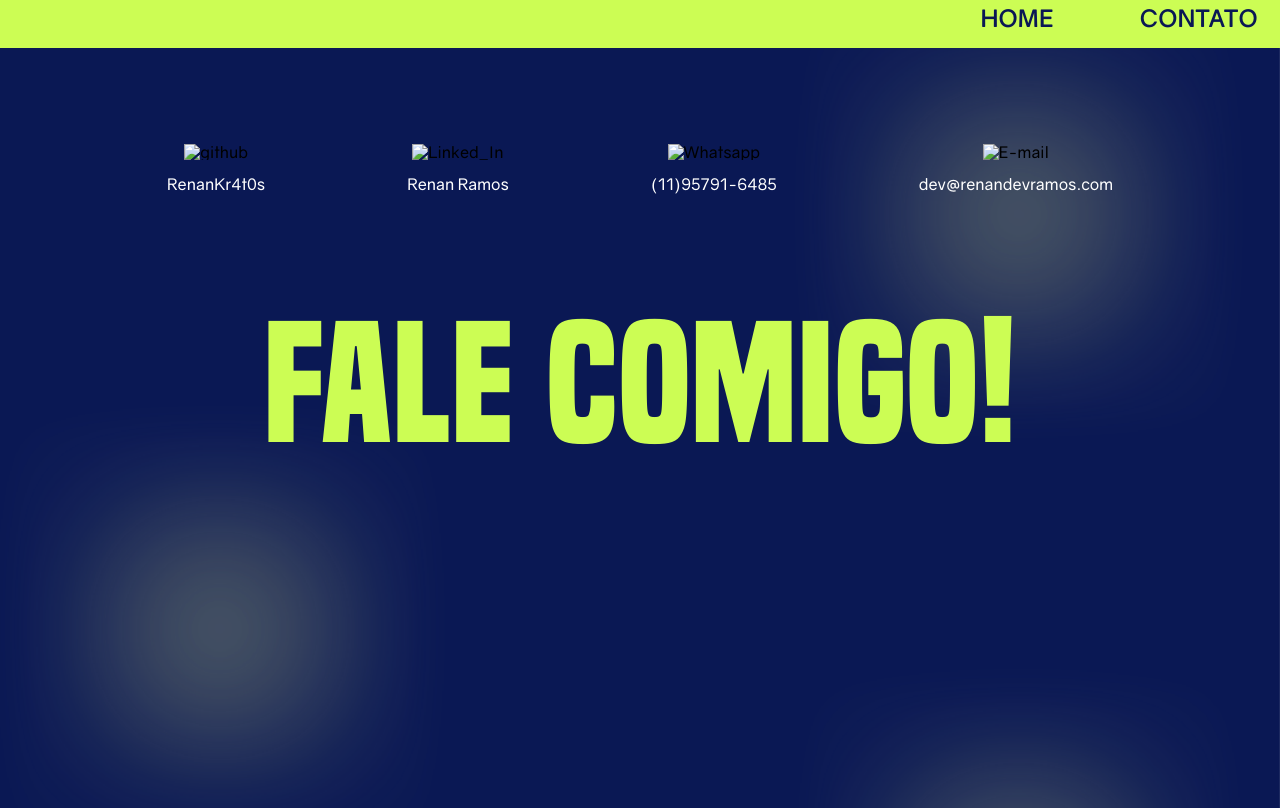
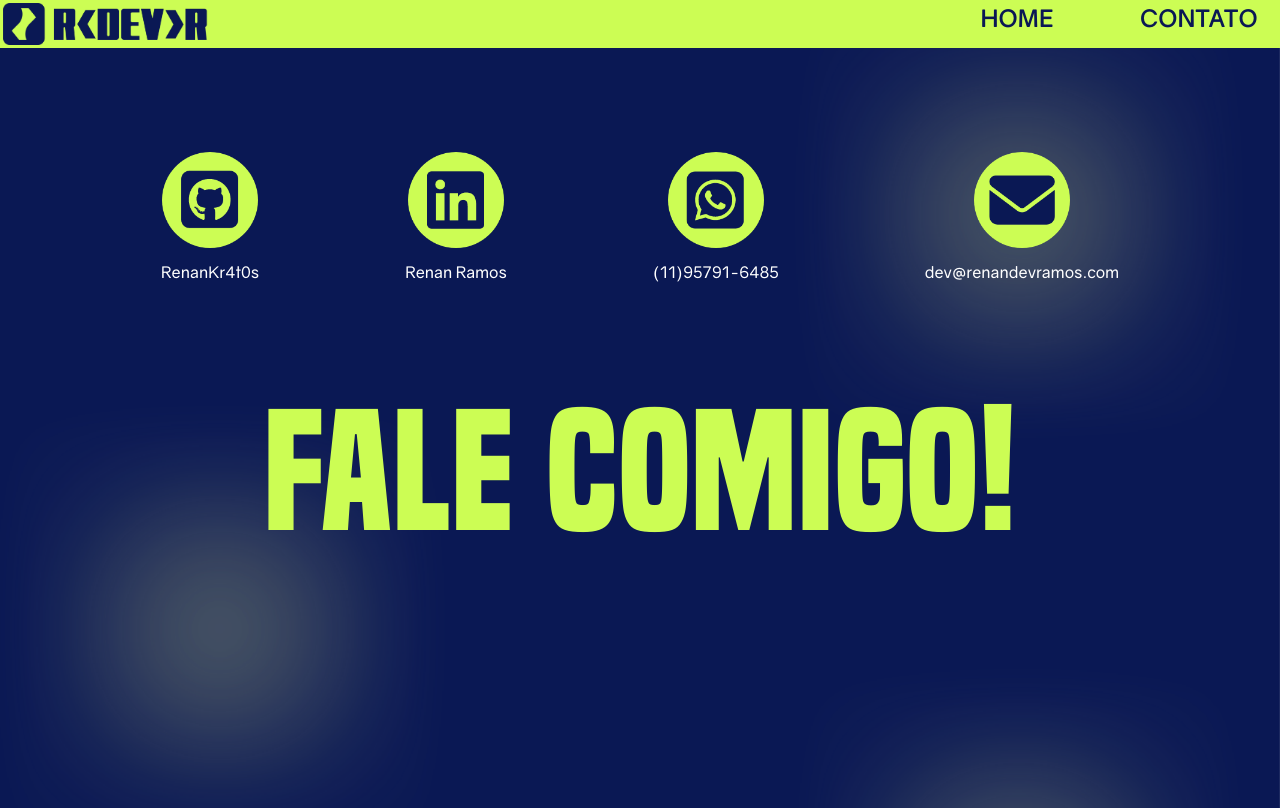
Before and after one commit to RenanKr4t0s/RdevROfficial, a plain HTML site: page contato/index.html in a window 1280 px wide. Drawn offline with Linux system fonts and the light colour scheme.

Commit message:
respons. contatos + correct burguer

```diff
--- a/contato/index.html
+++ b/contato/index.html
@@ -9,27 +9,29 @@
     <link rel="stylesheet" href="../styles.css">
 </head>
 <body>
-    <header class="navbar">
-        <div class="hamburguer" onclick="openHamburguer()">
-            <div class="bar" id="bar1"></div>
-            <div class="bar" id="bar2"></div>
-            <div class="bar" id="bar3"></div>
+    <header>
+        <div class="navbar">
+            <div class="hamburguer" onclick="openHamburguer()">
+                <div class="bar" id="bar1"></div>
+                <div class="bar" id="bar2"></div>
+                <div class="bar" id="bar3"></div>
+            </div>
+            <img class="navbar__logo" src="../Assets/All blue.png" alt="">
+            <nav class="navbar__bigscreen">
+                <ul class="bigscreen__list">
+                    <li class="navitens__item"><a href="../index.html">HOME</a></li></li>
+                    <li class="navitens__item"><a href="#"></a></li>
+                    <li class="navitens__item"><a href="#"></a></li>
+                    <li class="navitens__item"><a href="#">CONTATO</a></li>
+                </ul>
+            </nav>
         </div>
-        <img class="navbar__logo" src="Assets/All blue.png" alt="">
         <nav class="navitens hider" id="navburguer">
             <ul class="list list-hider" data-list>
-              <li class="navitens__item"><a href="./index.html">HOME</a></li>
-              <li class="navitens__item"><a href="./contato.html"></a></li>
-              <li class="navitens__item"><a href="./html/contato.html"></a></li>
+              <li class="navitens__item"><a href="../index.html">HOME</a></li>
+              <li class="navitens__item"><a href="#"></a></li>
+              <li class="navitens__item"><a href="#"></a></li>
               <li class="navitens__item  navitens__active"><a href="#">CONTATO</a></li>
-            </ul>
-        </nav>
-        <nav class="navbar__bigscreen">
-            <ul class="bigscreen__list">
-                <li class="navitens__item"><a href="../index.html">HOME</a></li></li>
-                <li class="navitens__item"><a href="./contato.html"></a></li>
-                <li class="navitens__item"><a href="./html/index.html"></a></li>
-                <li class="navitens__item"><a href="#">CONTATO</a></li>
             </ul>
         </nav>
     </header>
@@ -37,31 +39,30 @@
         <ul class="contato__itens">
             <li class="contato__item">
                 <a href="https://github.com/RenanKr4t0s" class="contato__link">
-                    <img src="./Assets/icons/github.png" alt="github" class="contato__button">
+                    <img src="../Assets/icons/github.png" alt="github" class="contato__button">
                     <p class="contato__texto">RenanKr4t0s</p>
                 </a>
             </li>
             <li class="contato__item">
                 <a href="https://www.linkedin.com/in/renan-ramos-da-silva-05637118b/" class="contato__link">
-                    <img src="./Assets/icons/lkdin.png" alt="Linked_In" class="contato__button">
+                    <img src="../Assets/icons/lkdin.png" alt="Linked_In" class="contato__button">
                     <p class="contato__texto">Renan Ramos</p>
                 </a>
             </li>
             <li class="contato__item">
-                <a href="" class="contato__link">
-                    <img src="./Assets/icons/wpp.png" alt="Whatsapp" class="contato__button">
+                <a href="https://api.whatsapp.com/send?phone=5511957916485&text=Bom dia Renan" class="contato__link">
+                    <img src="../Assets/icons/wpp.png" alt="Whatsapp" class="contato__button">
                     <p class="contato__texto">(11)95791-6485</p>
                 </a>
             </li>
             <li class="contato__item">
-                <a href="" class="contato__link">
-                    <img src="./Assets/icons/mail.png" alt="E-mail" class="contato__button">
+                <a href="mailto:dev@renandevramos.com?Subject=Contato_RdevR" class="contato__link">
+                    <img src="../Assets/icons/mail.png" alt="E-mail" class="contato__button">
                     <p class="contato__texto">dev@renandevramos.com</p>
                 </a>
             </li>
         </ul>
         <h2 class="cta">Fale Comigo!</h2>
-
     </div>
     <script src="../script.js"></script>
 </body>
--- a/styles/contato.css
+++ b/styles/contato.css
@@ -1,25 +1,57 @@
 .contato{
     text-align: center;
-    min-height: 95vh;
-    background: center/cover url("../Assets/Background.png") ;
+    background: center/cover repeat url("../Assets/Background.png") ;
+    min-height: 100vh;
 }
 .contato__itens{
-    padding: 6rem;
+    padding: 3rem 1.5rem;
+    display: flex;
+    flex-direction: column;
+    justify-content: space-around;
+    gap: 1rem;
+}
+.contato__link{
     display: flex;
     flex-direction: row;
-    justify-content: space-around;
+    gap: .5rem;
+    border: 2px var(--color-white) solid;
+    padding: 8px;
 }
 .contato__button{
-    width: 6rem;
+    width: 2rem;
+    height: 2rem;
 }
 .contato__texto{
     color: var(--color-white);
     font-size: 1rem;
-    line-height: 3rem;
+    line-height: 2rem;
 }
 .cta{
     color: var(--color-green);
     font-family: var(--font-second);
-    font-size: 10rem;
-
+    font-size: 5rem;
 }
+@media only screen and (min-width: 811px){
+    .contato{
+        min-height: 95vh;
+    }
+    .contato__itens{
+        padding: 6rem;
+        flex-direction: row;
+        justify-content: space-around;
+    }
+    .contato__link{
+        flex-direction: column;
+        align-items: center;
+        gap: .5rem;
+        border: none;
+        padding: 8px;
+    }
+    .contato__button{
+        width: 6rem;
+        height: 6rem;
+    }
+    .cta{
+        font-size: 10rem;
+    }
+}
```
Also changed, not shown: contato.html (deleted, +0 -68 lines), html/index.html (deleted, +0 -41 lines), index.html (+17 -15 lines).
